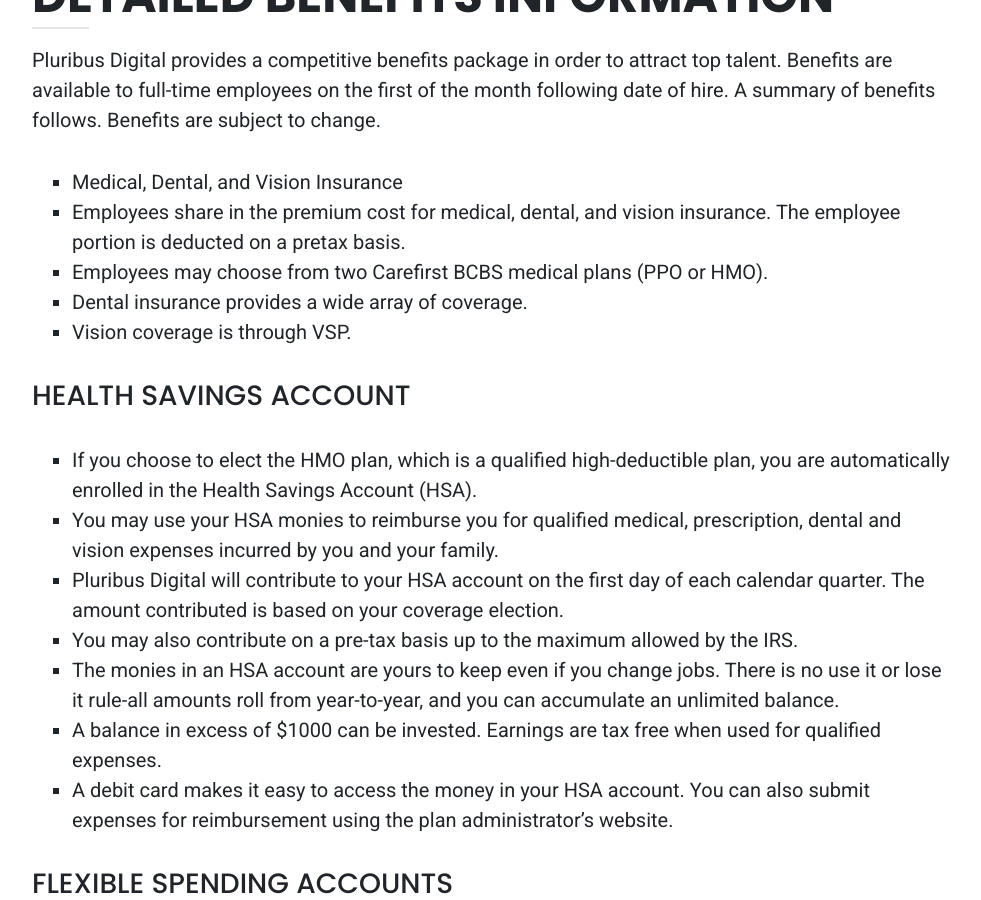
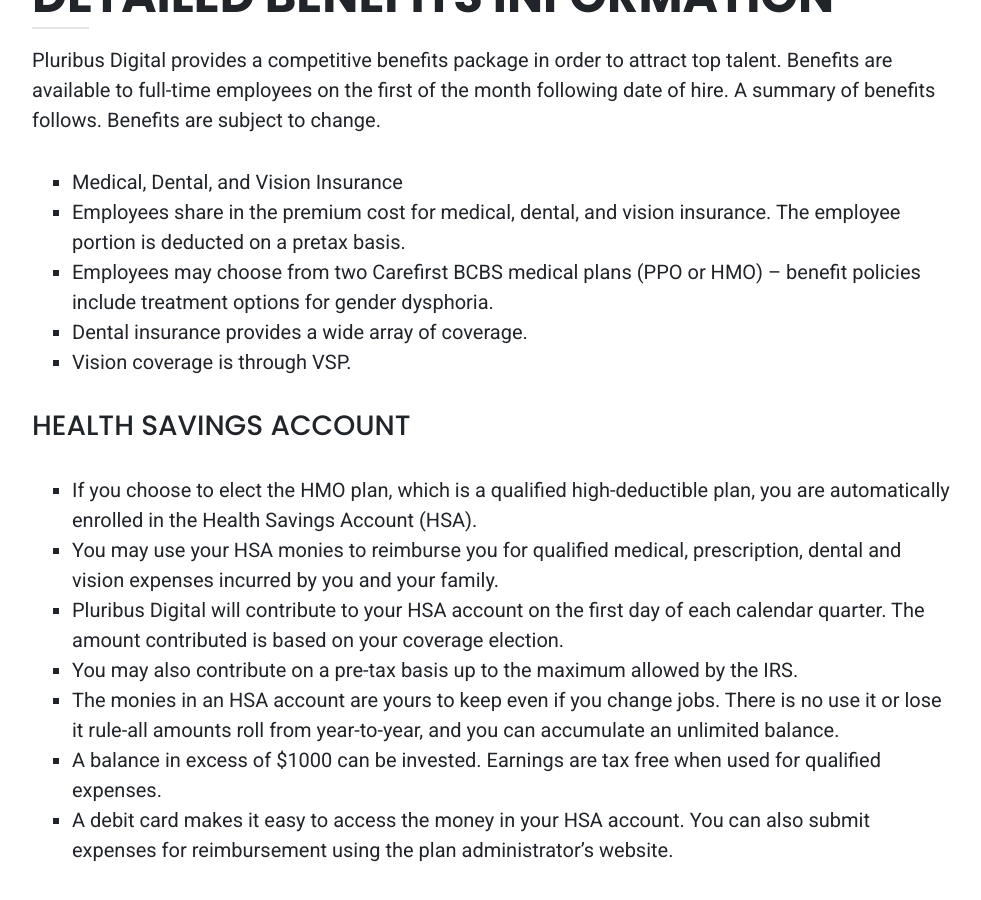
Before and after one commit to PluribusDigital/pluribusdigital-com, a Jekyll site: the page built from content/join/benefits.md, in a window 1280 px wide and 900 px high, scrolled down 303 px. Shown: the whole window, without its empty margins (148-1129 px from the left). Built offline with Jekyll 4.4.1, drawn with Linux system fonts in a browser that asks for light colours.

Commit message:
Update benefits.md
Updated via Halai with
"– benefit policies include treatment options for gender dysphoria"

```diff
--- a/content/join/benefits.md
+++ b/content/join/benefits.md
@@ -10,7 +10,7 @@
 
 * Medical, Dental, and Vision Insurance
 * Employees share in the premium cost for medical, dental, and vision insurance. The employee portion is deducted on a pretax basis.
-* Employees may choose from two Carefirst BCBS medical plans (PPO or HMO).
+* Employees may choose from two Carefirst BCBS medical plans (PPO or HMO) – benefit policies include treatment options for gender dysphoria.
 * Dental insurance provides a wide array of coverage.
 * Vision coverage is through VSP.
 
```
